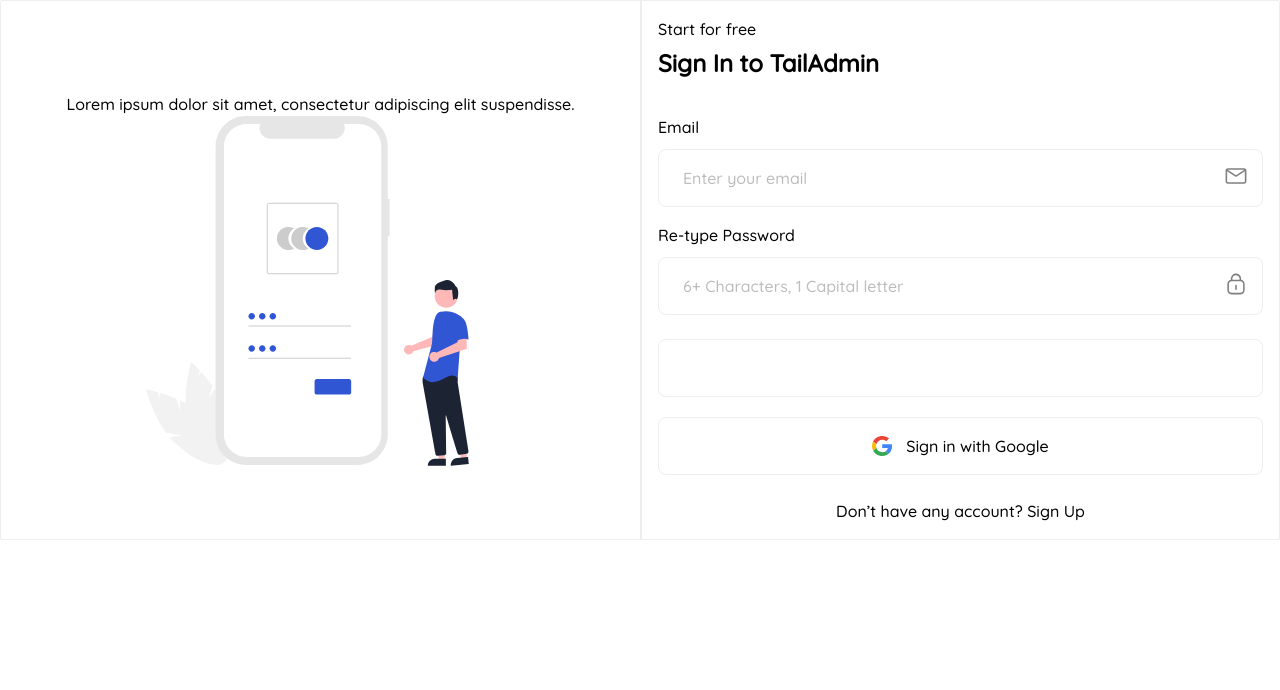
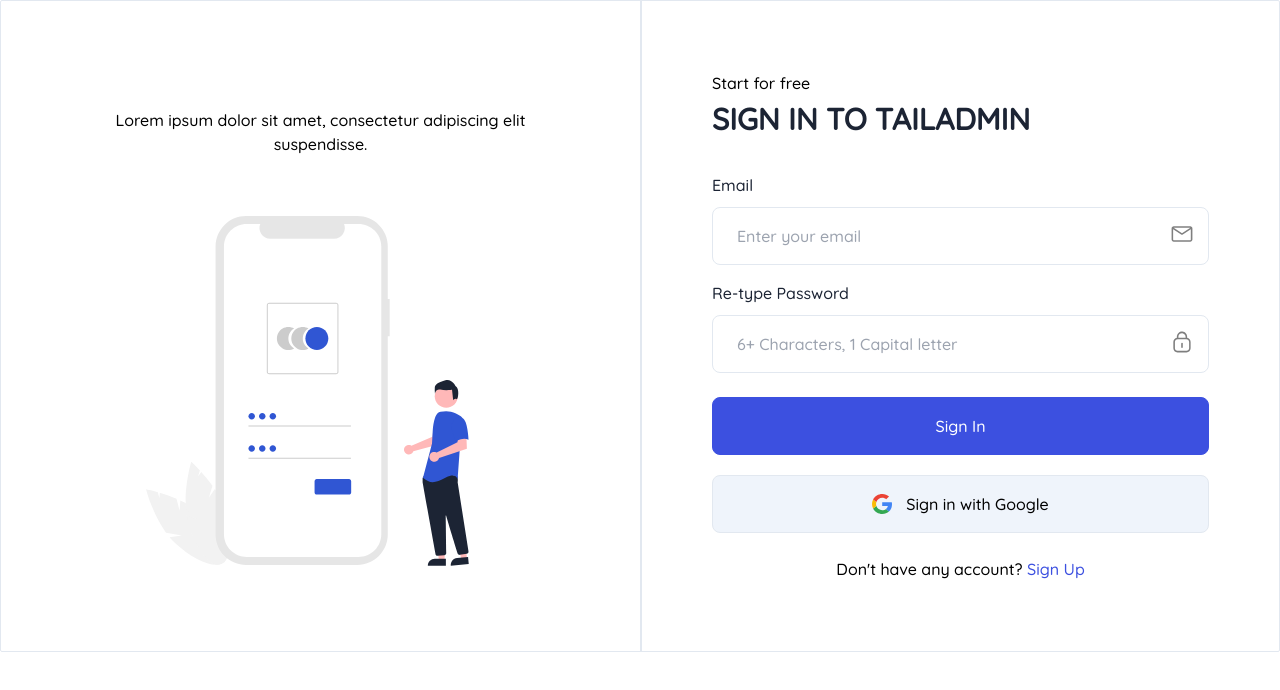
Before and after one commit to Dhruv9544/Tourism, a React (Create React App) app in the folder client/: page /admin/login in a window 1280 px wide. Shown: the top 690 px of the page. Built offline with nearby package versions, Linux system fonts and the light colour scheme.

Commit message:
admin login signup

```diff
--- a/client/src/components/Admin/AdminLogin.js
+++ b/client/src/components/Admin/AdminLogin.js
@@ -8,8 +8,8 @@
       <div className="rounded-sm border border-stroke bg-white shadow-default dark:border-strokedark dark:bg-boxdark">
         <div className="flex flex-wrap items-center">
           <div className="hidden w-full xl:block xl:w-1/2">
-            <div className="py-17.5 px-26 text-center">
-              <Link className="mb-5.5 inline-block" to="/">
+            <div className="py-[4.375rem] px-[6.5rem] text-center">
+              <Link className="mb-[1.375rem] inline-block" to="/">
                 {/* <img className="hidden dark:block" src={Logo} alt="Logo" />
                 <img className="dark:hidden" src={LogoDark} alt="Logo" /> */}
               </Link>
@@ -19,7 +19,7 @@
                 suspendisse.
               </p>
 
-              <span className="mt-15 inline-block">
+              <span className="mt-[3.75rem] inline-block">
                 <svg
                   width="350"
                   height="350"
@@ -145,11 +145,11 @@
           </div>
 
           <div className="w-full border-stroke dark:border-strokedark xl:w-1/2 xl:border-l-2">
-            <div className="w-full p-4 sm:p-12.5 xl:p-17.5">
+            <div className="w-full p-4 sm:p-[3.125rem] xl:p-[4.375rem]">
               <span className="mb-1.5 block font-medium">Start for free</span>
-              <h2 className="mb-9 text-2xl font-bold text-black dark:text-white sm:text-title-xl2">
+              <h1 className="mb-9 text-3xl font-bold text-black dark:text-white sm:text-title-xl2 uppercase">
                 Sign In to TailAdmin
-              </h2>
+              </h1>
 
               <form>
                 <div className="mb-4">
@@ -265,7 +265,7 @@
 
                 <div className="mt-6 text-center">
                   <p>
-                    Don’t have any account?{" "}
+                    Don't have any account?{" "}
                     <Link to="/admin/signup" className="text-primary">
                       Sign Up
                     </Link>
--- a/client/src/components/Admin/AdminSignup.js
+++ b/client/src/components/Admin/AdminSignup.js
@@ -8,8 +8,8 @@
       <div className="rounded-sm border border-stroke bg-white shadow-default dark:border-strokedark dark:bg-boxdark">
         <div className="flex flex-wrap items-center">
           <div className="hidden w-full xl:block xl:w-1/2">
-            <div className="py-17.5 px-26 text-center">
-              <Link className="mb-5.5 inline-block" to="/">
+            <div className="py-[4.375rem] px-[6.5rem] text-center">
+              <Link className="mb-[1.375rem] inline-block" to="/">
                 {/* <img className="hidden dark:block" src={Logo} alt="Logo" />
                 <img className="dark:hidden" src={LogoDark} alt="Logo" /> */}
               </Link>
@@ -18,7 +18,7 @@
                 suspendisse.
               </p>
 
-              <span className="mt-15 inline-block">
+              <span className="mt-[3.875rem] inline-block">
                 <svg
                   width="350"
                   height="350"
@@ -144,11 +144,11 @@
           </div>
 
           <div className="w-full border-stroke dark:border-strokedark xl:w-1/2 xl:border-l-2">
-            <div className="w-full p-4 sm:p-12.5 xl:p-17.5">
+            <div className="w-full p-4 sm:p-[3.125rem] xl:p-[4.375rem]">
               <span className="mb-1.5 block font-medium">Start for free</span>
-              <h2 className="mb-9 text-2xl font-bold text-black dark:text-white sm:text-title-xl2">
+              <h1 className="mb-9 text-3xl uppercase font-bold text-black dark:text-white sm:text-title-xl2">
                 Sign Up to TailAdmin
-              </h2>
+              </h1>
 
               <form>
                 <div className="mb-4">
--- a/client/tailwind.config.js
+++ b/client/tailwind.config.js
@@ -7,6 +7,43 @@
     "node_modules/@material-tailwind/react/theme/components/**/*.{js,ts,jsx,tsx}",
   ],
   theme: {
+    colors: {
+      current: "currentColor",
+      transparent: "transparent",
+      white: "#FFFFFF",
+      black: "#1C2434",
+      "black-2": "#010101",
+      body: "#64748B",
+      bodydark: "#AEB7C0",
+      bodydark1: "#DEE4EE",
+      bodydark2: "#8A99AF",
+      primary: "#3C50E0",
+      secondary: "#80CAEE",
+      stroke: "#E2E8F0",
+      gray: "#EFF4FB",
+      graydark: "#333A48",
+      "gray-2": "#F7F9FC",
+      "gray-3": "#FAFAFA",
+      whiten: "#F1F5F9",
+      whiter: "#F5F7FD",
+      boxdark: "#24303F",
+      "boxdark-2": "#1A222C",
+      strokedark: "#2E3A47",
+      "form-strokedark": "#3d4d60",
+      "form-input": "#1d2a39",
+      "meta-1": "#DC3545",
+      "meta-2": "#EFF2F7",
+      "meta-3": "#10B981",
+      "meta-4": "#313D4A",
+      "meta-5": "#259AE6",
+      "meta-6": "#FFBA00",
+      "meta-7": "#FF6766",
+      "meta-8": "#F0950C",
+      "meta-9": "#E5E7EB",
+      success: "#219653",
+      danger: "#D34053",
+      warning: "#FFA70B",
+    },
     extend: {},
   },
   plugins: [],
```
